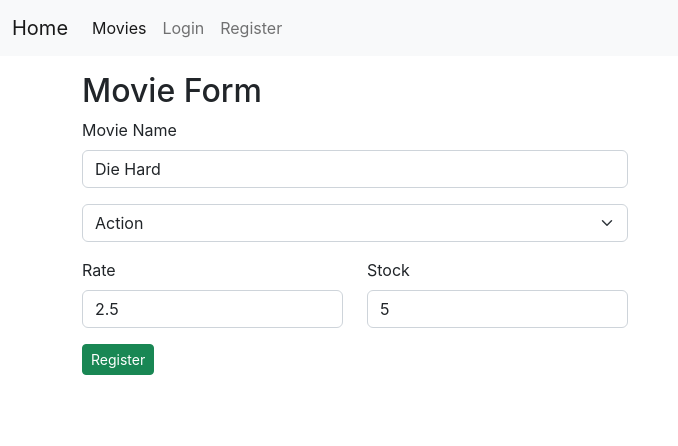
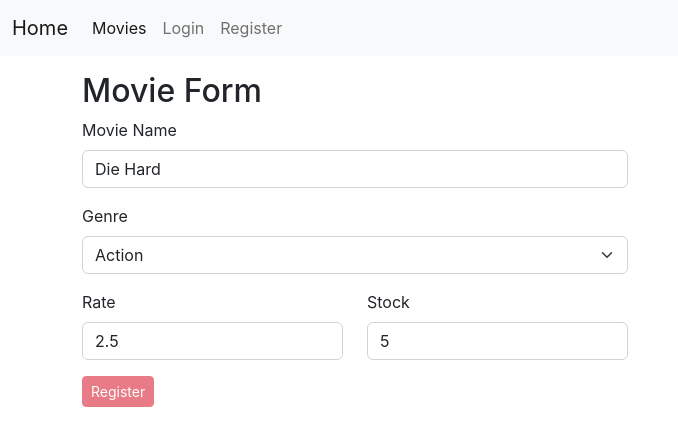
Before and after one commit to harikrishnan-annappilly/movies-frontend-react, a React (Create React App) app: page /movies/5b21ca3eeb7f6fbccd471816 in a window 1280 px wide. Shown: the top 446 px of the page, without its empty margins (0-678 px from the left). Built offline with nearby package versions, Linux system fonts and the light colour scheme.

Commit message:
few bugs fixed while saving the movie

```diff
--- a/src/components/MovieForm.jsx
+++ b/src/components/MovieForm.jsx
@@ -18,6 +18,7 @@ function MovieForm(props) {
         genreId: Joi.string().required().label("Genre ID"),
         dailyRentalRate: Joi.number().label("Rate"),
         numberInStock: Joi.number().integer().label("Stock"),
+        liked: Joi.boolean().required(),
     };
 
     const navigate = useNavigate();
@@ -36,6 +37,7 @@ function MovieForm(props) {
                 genreId: "",
                 dailyRentalRate: "",
                 numberInStock: "",
+                liked: false,
             };
         const movieInDb = getMovie(movieId);
         if (movieInDb) {
@@ -45,6 +47,7 @@ function MovieForm(props) {
                 genreId: movieInDb.genre._id,
                 dailyRentalRate: movieInDb.dailyRentalRate,
                 numberInStock: movieInDb.numberInStock,
+                liked: movieInDb.liked,
             };
         }
         return false;
@@ -64,7 +67,7 @@ function MovieForm(props) {
         if (!checkErrors()) return;
         const movie = formData.inputs;
         saveMovie(movie);
-        console.log("movie form submited");
+        navigate("/movies", { replace: true });
     }
 
     return (
@@ -92,6 +95,7 @@ function MovieForm(props) {
                             />
                         </div>
                         <div className="mb-3">
+                            <label className="form-label">Genre</label>
                             <select
                                 className="form-select"
                                 aria-label="Default select example"
--- a/src/components/Movies.jsx
+++ b/src/components/Movies.jsx
@@ -1,6 +1,6 @@
 import React, { useEffect, useState } from "react";
 import Like from "./common/Like";
-import { getMovies } from "../services/fakeMovieService";
+import { getMovies, saveMovie } from "../services/fakeMovieService";
 import { getGenres } from "../services/fakeGenreService";
 import Paginate from "./common/Paginate";
 import _ from "lodash";
@@ -60,6 +60,8 @@ function Movies(props) {
             const movieIndex = newMovies.indexOf(movie);
             newMovies[movieIndex] = { ...newMovies[movieIndex] };
             newMovies[movieIndex].liked = !newMovies[movieIndex].liked;
+            newMovies[movieIndex].genreId = newMovies[movieIndex].genre._id;
+            saveMovie(newMovies[movieIndex]);
             return newMovies;
         });
     }
--- a/src/services/fakeMovieService.js
+++ b/src/services/fakeMovieService.js
@@ -82,6 +82,7 @@ export function saveMovie(movie) {
     movieInDb.genre = genresAPI.genres.find((g) => g._id === movie.genreId);
     movieInDb.numberInStock = movie.numberInStock;
     movieInDb.dailyRentalRate = movie.dailyRentalRate;
+    movieInDb.liked = movie.liked !== undefined ? movie.liked : movieInDb.liked;
 
     if (!movieInDb._id) {
         movieInDb._id = Date.now().toString();
```
